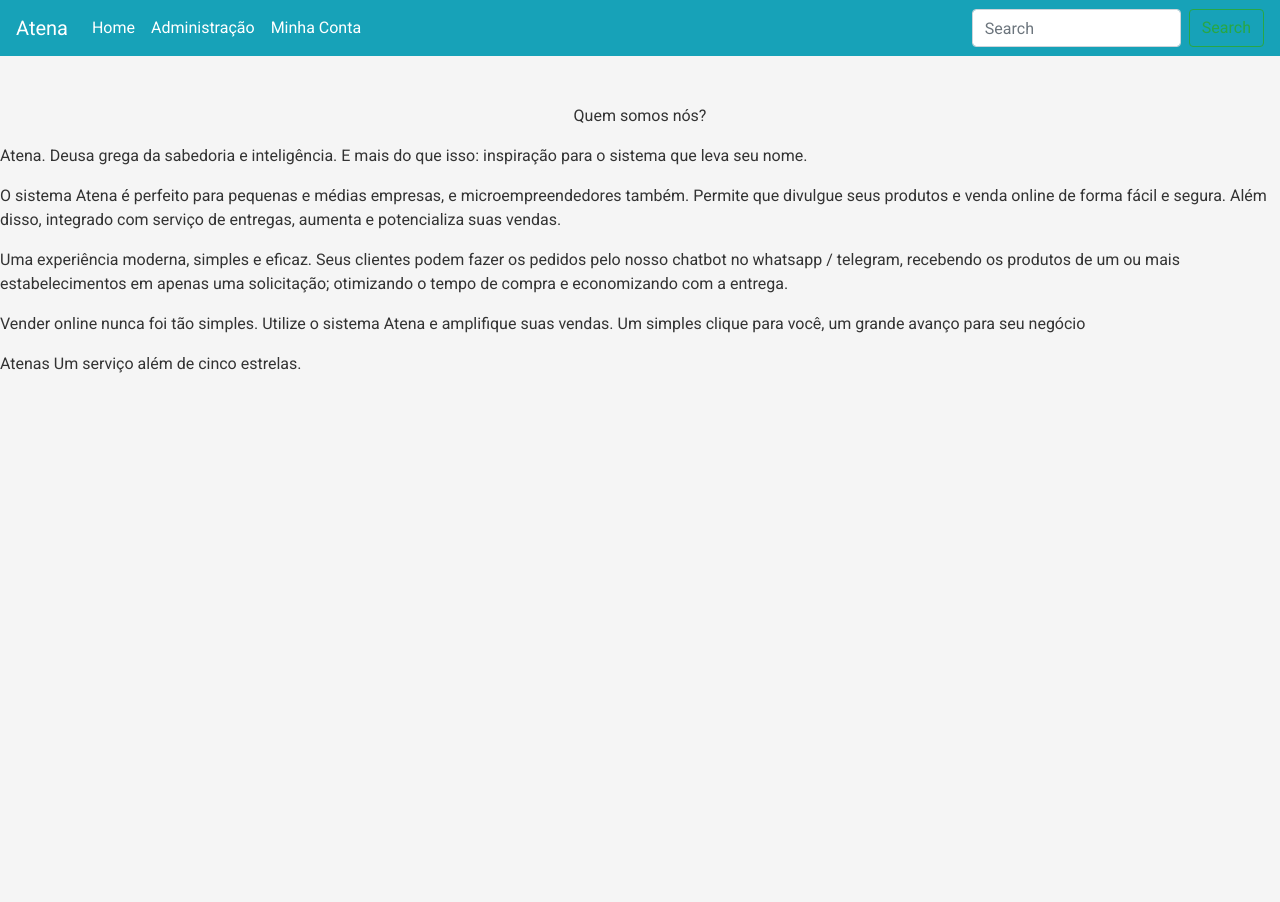
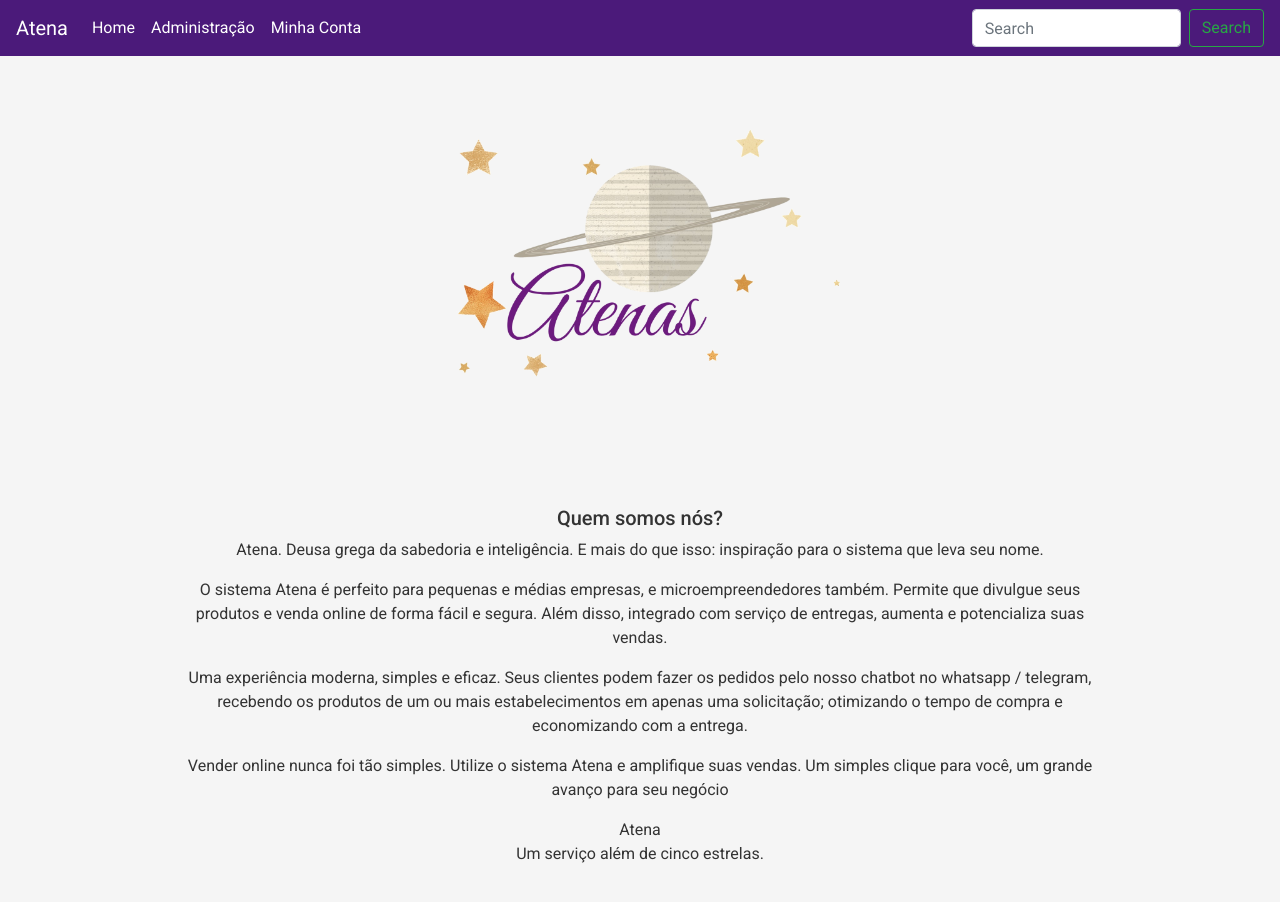
Before and after one commit to maurosys/atenas-front, a React (Create React App) app: page / in a window 1280 px wide. Shown: the top 902 px of the page. Before the commit the page ends 800 px from the top, so only its background shows below. Built offline with nearby package versions, Linux system fonts and the light colour scheme; the HTML template or start-up script is replaced by a standard one.

Commit message:
criado componente Menu e página Home OK.

```diff
--- /dev/null
+++ b/src/components/menu.js
@@ -0,0 +1,37 @@
+import React from 'react';
+
+function Menu() {
+  const estiloMenu = {
+    backgroundColor: "#4b1a7a",
+  };
+
+  return (
+    <nav class="navbar navbar-expand-lg navbar-dark p=0" style={estiloMenu}>
+    <button class="navbar-toggler" type="button" data-toggle="collapse" data-target="#navbarTogglerDemo01" aria-controls="navbarTogglerDemo01" aria-expanded="false" aria-label="Toggle navigation">
+      <span class="navbar-toggler-icon"></span>
+    </button>
+
+    <div class="collapse navbar-collapse" id="navbarTogglerDemo01">
+      <a class="navbar-brand" href="/">Atena</a>
+      <ul class="navbar-nav mr-auto mt-2 mt-lg-0">
+        <li class="nav-item active">
+          <a class="nav-link" href="/">Home<span class="sr-only"></span></a>
+        </li>
+        <li class="nav-item active">
+          <a class="nav-link" href="/Adm">Administração<span class="sr-only"></span></a>
+        </li>
+        <li class="nav-item active">
+          <a class="nav-link " href="/MinhaConta"><span class="sr-only"></span>Minha Conta</a>
+        </li>
+      </ul>
+      <form class="form-inline my-2 my-lg-0">
+        <input class="form-control mr-sm-2" type="search" placeholder="Search" aria-label="Search"></input>
+        <button class="btn btn-outline-success my-2 my-sm-0" type="submit">Search</button>
+      </form>
+    </div>
+  </nav>
+
+  );
+
+}
+export default Menu;
--- a/src/pages/Adm/adm.js
+++ b/src/pages/Adm/adm.js
@@ -1,32 +1,9 @@
 import React from 'react'
+import Menu from '../../components/menu';
 
 function Adm() {
   return (
-    <nav class="navbar navbar-expand-lg navbar-dark bg-info p=0" >
-    <button class="navbar-toggler" type="button" data-toggle="collapse" data-target="#navbarTogglerDemo01" aria-controls="navbarTogglerDemo01" aria-expanded="false" aria-label="Toggle navigation">
-      <span class="navbar-toggler-icon"></span>
-    </button>
-
-    <div class="collapse navbar-collapse" id="navbarTogglerDemo01">
-      <a class="navbar-brand" href="#">Atena</a>
-      <ul class="navbar-nav mr-auto mt-2 mt-lg-0">
-        <li class="nav-item active">
-          <a class="nav-link" href="#">Home <span class="sr-only"></span></a>
-        </li>
-        <li class="nav-item active">
-          <a class="nav-link" href="/Adm">Administração<span class="sr-only"></span></a>
-        </li>
-        <li class="nav-item active">
-          <a class="nav-link " href="/MinhaConta" ><span class="sr-only"></span>Minha Conta</a>
-        </li>
-      </ul>
-      <form class="form-inline my-2 my-lg-0">
-        <input class="form-control mr-sm-2" type="search" placeholder="Search" aria-label="Search"></input>
-        <button class="btn btn-outline-success my-2 my-sm-0" type="submit">Search</button>
-      </form>
-    </div>
-  </nav>
-
+    <Menu />
   );
 
 }
--- a/src/pages/Home/index.js
+++ b/src/pages/Home/index.js
@@ -1,42 +1,31 @@
-import React from 'react'
+import React from 'react';
+import Menu from '../../components/menu';
 import { Container } from './styles';
-import './styles.css'
+import './styles.css';
+import logo from '../../assets/atena-logo.png';
 
 function Home() {
   return (
     <Container>
 
-     <nav class="navbar navbar-expand-lg navbar-dark bg-info p=0" >
-  <button class="navbar-toggler" type="button" data-toggle="collapse" data-target="#navbarTogglerDemo01" aria-controls="navbarTogglerDemo01" aria-expanded="false" aria-label="Toggle navigation">
-    <span class="navbar-toggler-icon"></span>
-  </button>
+     <Menu />
 
-  <div class="collapse navbar-collapse" id="navbarTogglerDemo01">
-    <a class="navbar-brand" href="#">Atena</a>
-    <ul class="navbar-nav mr-auto mt-2 mt-lg-0">
-      <li class="nav-item active">
-        <a class="nav-link" href="#">Home <span class="sr-only">(current)</span></a>
-      </li>
-      <li class="nav-item active">
-        <a class="nav-link" href="/Adm">Administração<span class="sr-only">(current)</span></a>
-      </li>
-      <li class="nav-item active">
-        <a class="nav-link " href="/MinhaConta" tabindex="-1"><span class="sr-only">(current)</span>Minha Conta</a>
-      </li>
-    </ul>
-    <form class="form-inline my-2 my-lg-0">
-      <input class="form-control mr-sm-2" type="search" placeholder="Search" aria-label="Search"></input>
-      <button class="btn btn-outline-success my-2 my-sm-0" type="submit">Search</button>
-    </form>
-  </div>
-</nav>
-<br></br><br></br>
-    <p class="font-weight text-center">Quem somos nós?</p>
-    <p className="font-weight text center">Atena. Deusa grega da sabedoria e inteligência. E mais do que isso: inspiração para o sistema que leva seu nome. </p>
-    <p className="font-weight text center">O sistema Atena é perfeito para pequenas e médias empresas, e microempreendedores também. Permite que divulgue seus produtos e venda online de forma fácil e segura. Além disso, integrado com serviço de entregas, aumenta e potencializa suas vendas. </p>
-    <p className="font-weight text center">Uma experiência moderna, simples e eficaz. Seus clientes podem fazer os pedidos pelo nosso chatbot no whatsapp / telegram, recebendo os produtos de um ou mais estabelecimentos em apenas uma solicitação; otimizando o tempo de compra e economizando com a entrega. </p>
-    <p className="font-weight text center">Vender online nunca foi tão simples. Utilize o sistema Atena e amplifique suas vendas. Um simples clique para você, um grande avanço para seu negócio</p>
-    <p className="font-weight text center">Atenas Um serviço além de cinco estrelas.</p>
+    <div class="imgLogo">
+      <img src={logo} alt=""/>
+    </div>
+    <div class="descricao">
+      <h5>Quem somos nós?</h5>
+
+      <p>Atena. Deusa grega da sabedoria e inteligência. E mais do que isso: inspiração para o sistema que leva seu nome. </p>
+
+      <p>O sistema Atena é perfeito para pequenas e médias empresas, e microempreendedores também. Permite que divulgue seus produtos e venda online de forma fácil e segura. Além disso, integrado com serviço de entregas, aumenta e potencializa suas vendas. </p>
+
+      <p>Uma experiência moderna, simples e eficaz. Seus clientes podem fazer os pedidos pelo nosso chatbot no whatsapp / telegram, recebendo os produtos de um ou mais estabelecimentos em apenas uma solicitação; otimizando o tempo de compra e economizando com a entrega. </p>
+
+      <p>Vender online nunca foi tão simples. Utilize o sistema Atena e amplifique suas vendas. Um simples clique para você, um grande avanço para seu negócio</p>
+
+      <p>Atena<br/> Um serviço além de cinco estrelas.</p>
+    </div>
     </Container>
 
   );
--- a/src/pages/Home/styles.css
+++ b/src/pages/Home/styles.css
@@ -4,3 +4,20 @@
     width: 100%;
     height: 50px;
 }
+
+.imgLogo {
+  text-align: center;
+  justify-content: center;
+}
+
+.imgLogo img {
+    margin: auto;
+    max-width: 400px;
+}
+
+.descricao {
+    width: 80%;
+    text-align: center;
+    padding: 50px;
+    margin: auto;
+}
--- a/src/pages/MinhaConta/minhaConta.js
+++ b/src/pages/MinhaConta/minhaConta.js
@@ -1,35 +1,19 @@
-import React from 'react'
+import React from 'react';
+import Menu from '../../components/menu';
 
+import { Container } from './styles';
 
 
 function MinhaConta() {
   return (
-    <nav class="navbar navbar-expand-lg navbar-dark bg-info p=0" >
-    <button class="navbar-toggler" type="button" data-toggle="collapse" data-target="#navbarTogglerDemo01" aria-controls="navbarTogglerDemo01" aria-expanded="false" aria-label="Toggle navigation">
-      <span class="navbar-toggler-icon"></span>
-    </button>
+    <Container>
+    <Menu />
 
-    <div class="collapse navbar-collapse" id="navbarTogglerDemo01">
-      <a class="navbar-brand" href="#">Atena</a>
-      <ul class="navbar-nav mr-auto mt-2 mt-lg-0">
-        <li class="nav-item active">
-          <a class="nav-link" href="#">Home <span class="sr-only">(current)</span></a>
-        </li>
-        <li class="nav-item active">
-          <a class="nav-link" href="/Adm">Administração<span class="sr-only">(current)</span></a>
-        </li>
-        <li class="nav-item active">
-          <a class="nav-link " href="/MinhaConta" tabindex="-1"><span class="sr-only">(current)</span>Minha Conta</a>
-        </li>
-      </ul>
-      <form class="form-inline my-2 my-lg-0">
-        <input class="form-control mr-sm-2" type="search" placeholder="Search" aria-label="Search"></input>
-        <button class="btn btn-outline-success my-2 my-sm-0" type="submit">Search</button>
-      </form>
-    </div>
-  </nav>
-
-    );
+  <div>
+    <h3>Minha Conta</h3>
+  </div>
+  </Container>
+  );
   }
 
 export default MinhaConta;
--- /dev/null
+++ b/src/pages/MinhaConta/styles.js
@@ -0,0 +1,5 @@
+import styled from 'styled-components';
+
+export const Container = styled.div`
+
+`;
```
